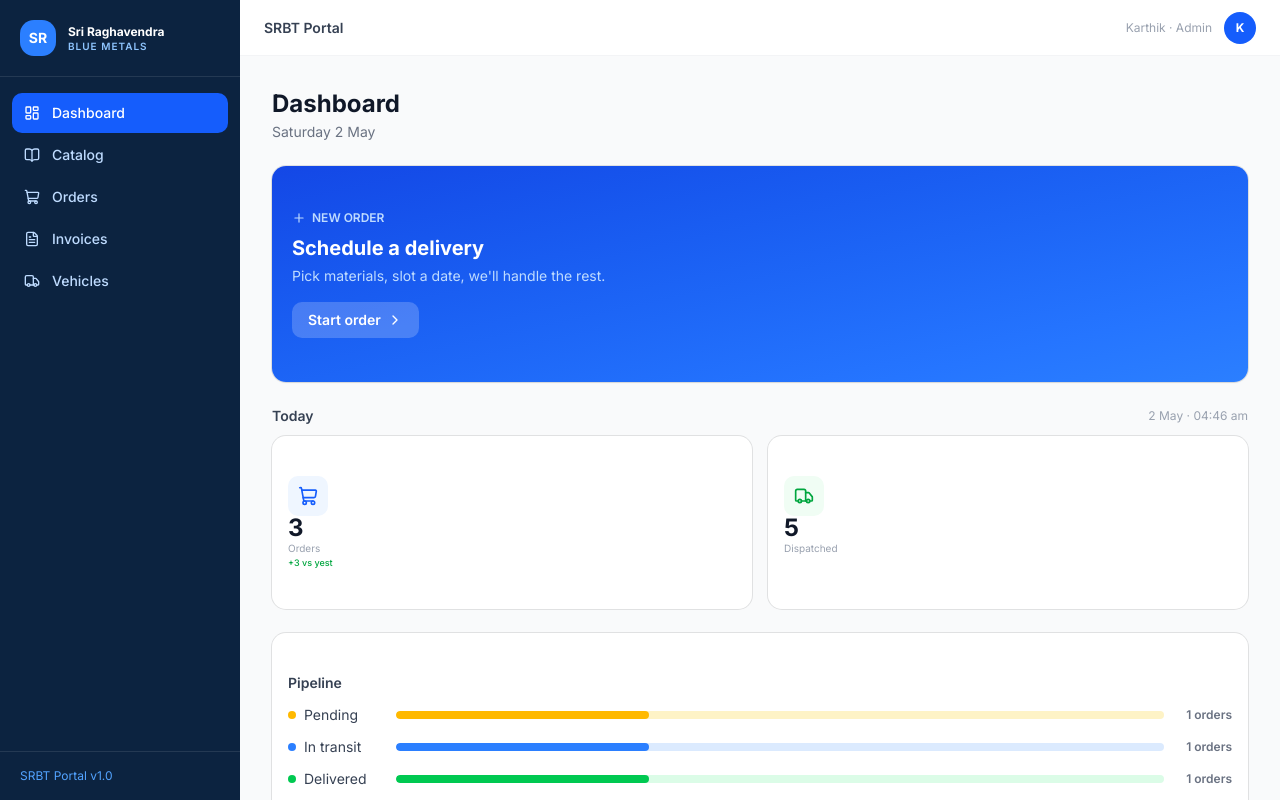
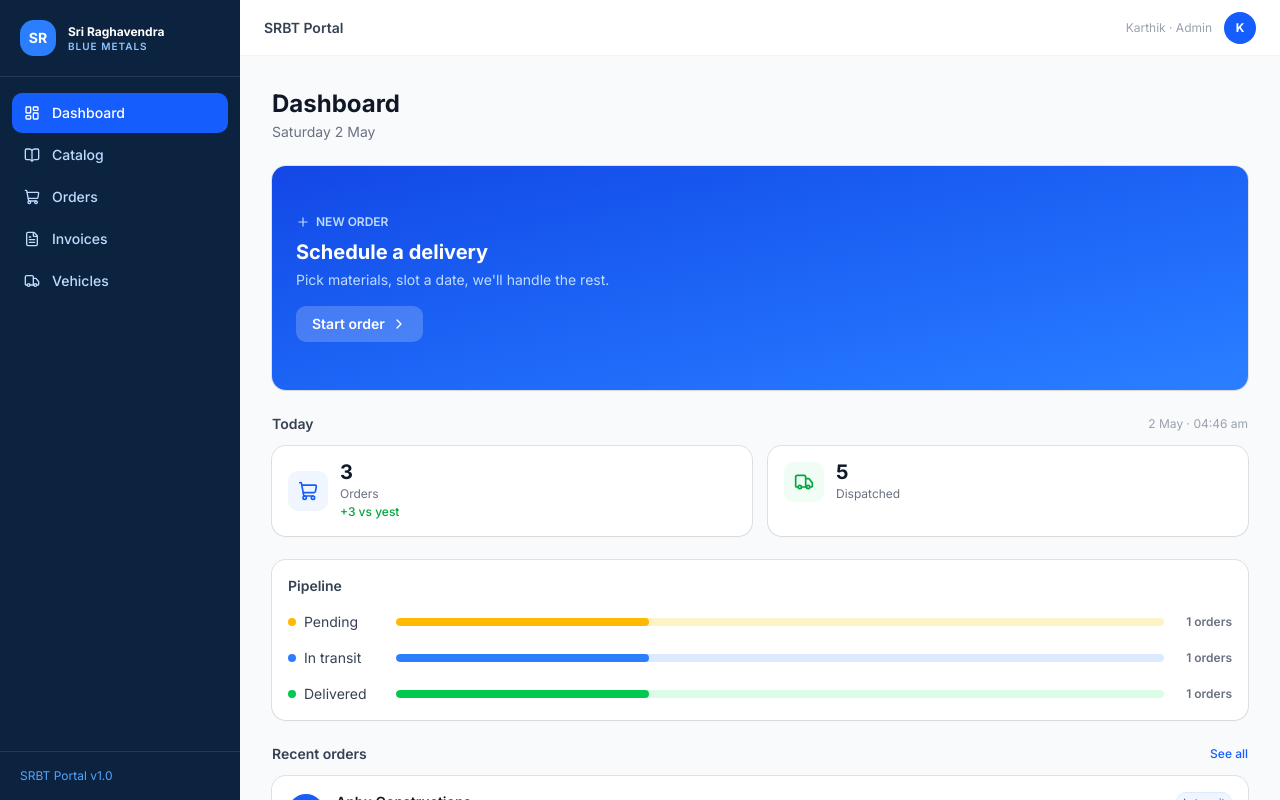
Before and after one commit to jayanth15/Srbt, a Next.js app in the folder frontend/: page /dashboard in a window 1280 px wide. Built offline with nearby package versions, Linux system fonts and the light colour scheme.

Commit message:
refactor(frontend): use shadcn Card components properly with size=sm instead of custom utility overrides

```diff
--- a/frontend/app/(dashboard)/dashboard/page.tsx
+++ b/frontend/app/(dashboard)/dashboard/page.tsx
@@ -1,7 +1,8 @@
 import Link from "next/link"
 import { AppHeader } from "@/components/shared/AppHeader"
 import { Badge } from "@/components/ui/badge"
-import { Card, CardContent } from "@/components/ui/card"
+import { Card, CardContent, CardHeader, CardTitle, CardDescription } from "@/components/ui/card"
+import { Button } from "@/components/ui/button"
 import { ShoppingCart, Truck, MapPin, ChevronRight, Plus } from "lucide-react"
 
 const stats = [
@@ -79,14 +80,14 @@ export default function DashboardPage() {
 
         {/* Hero CTA */}
         <Link href="/orders/new">
-          <Card className="bg-gradient-to-br from-blue-700 to-blue-500 border-0 cursor-pointer hover:shadow-lg transition-shadow overflow-hidden">
-            <CardContent className="p-5">
+          <Card className="bg-gradient-to-br from-blue-700 to-blue-500 border-0 cursor-pointer hover:shadow-lg transition-shadow overflow-hidden text-white">
+            <CardContent className="p-5 md:p-6">
               <span className="inline-flex items-center gap-1.5 text-xs font-semibold text-blue-200 mb-2">
                 <Plus className="w-3.5 h-3.5" /> NEW ORDER
               </span>
-              <h2 className="text-xl font-bold text-white mb-1">Schedule a delivery</h2>
+              <h2 className="text-xl font-bold mb-1">Schedule a delivery</h2>
               <p className="text-sm text-blue-200 mb-4">Pick materials, slot a date, we'll handle the rest.</p>
-              <div className="inline-flex items-center gap-1.5 bg-white/20 hover:bg-white/30 text-white text-sm font-semibold px-4 py-2 rounded-lg transition-colors">
+              <div className="inline-flex items-center gap-1.5 bg-white/20 hover:bg-white/30 text-sm font-semibold px-4 py-2 rounded-lg transition-colors">
                 Start order <ChevronRight className="w-4 h-4" />
               </div>
             </CardContent>
@@ -94,36 +95,38 @@ export default function DashboardPage() {
         </Link>
 
         {/* Stats */}
-        <div>
-          <div className="flex items-center justify-between mb-2.5">
+        <section>
+          <div className="flex items-center justify-between mb-3">
             <p className="text-sm font-semibold text-gray-700">Today</p>
             <p className="text-xs text-gray-400">
               {now.toLocaleDateString("en-IN", { day: "numeric", month: "short" })} · {now.toLocaleTimeString("en-IN", { hour: "2-digit", minute: "2-digit" })}
             </p>
           </div>
-          <div className="grid grid-cols-2 gap-2 md:gap-4">
+          <div className="grid grid-cols-2 gap-3 md:gap-4">
             {stats.map(({ icon: Icon, value, label, sub, iconBg, iconColor }) => (
-              <Card key={label} className="border-gray-100 shadow-none">
-                <CardContent className="p-2 md:p-4 flex items-center gap-2 md:block">
-                  <div className={`w-6 h-6 md:w-10 md:h-10 rounded-md md:rounded-lg ${iconBg} flex items-center justify-center shrink-0`}>
-                    <Icon className={`w-3 h-3 md:w-5 md:h-5 ${iconColor}`} />
+              <Card key={label} size="sm">
+                <CardContent className="flex items-center gap-3">
+                  <div className={`w-10 h-10 rounded-lg ${iconBg} flex items-center justify-center shrink-0`}>
+                    <Icon className={`w-5 h-5 ${iconColor}`} />
                   </div>
-                  <div className="min-w-0">
-                    <p className="text-lg md:text-2xl font-bold text-gray-900 leading-none">{value}</p>
-                    <p className="text-[10px] text-gray-400 mt-0.5 leading-tight">{label}</p>
-                    {sub && <p className="text-[9px] text-green-600 font-medium mt-0.5">{sub}</p>}
+                  <div>
+                    <p className="text-xl font-bold text-gray-900 leading-none">{value}</p>
+                    <p className="text-xs text-gray-500 mt-1">{label}</p>
+                    {sub && <p className="text-xs text-green-600 font-medium mt-0.5">{sub}</p>}
                   </div>
                 </CardContent>
               </Card>
             ))}
           </div>
-        </div>
+        </section>
 
         {/* Pipeline */}
-        <Card className="border-gray-100 shadow-none">
-          <CardContent className="p-4">
-            <p className="text-sm font-semibold text-gray-700 mb-3">Pipeline</p>
-            <div className="space-y-3">
+        <Card size="sm">
+          <CardHeader>
+            <CardTitle className="text-sm font-semibold text-gray-700">Pipeline</CardTitle>
+          </CardHeader>
+          <CardContent>
+            <div className="space-y-4">
               {pipeline.map(({ label, count, color, trackColor, value }) => (
                 <div key={label} className="flex items-center gap-3">
                   <div className="flex items-center gap-2 w-24 shrink-0">
@@ -141,8 +144,8 @@ export default function DashboardPage() {
         </Card>
 
         {/* Recent orders */}
-        <div>
-          <div className="flex items-center justify-between mb-2.5">
+        <section>
+          <div className="flex items-center justify-between mb-3">
             <p className="text-sm font-semibold text-gray-700">Recent orders</p>
             <Link href="/orders" className="text-xs text-blue-600 font-medium hover:underline">
               See all
@@ -151,8 +154,8 @@ export default function DashboardPage() {
           <div className="flex flex-col gap-3">
             {recentOrders.map((order) => (
               <Link key={order.orderId} href={`/orders/${order.orderId}`} className="block">
-                <Card className="border-gray-100 shadow-none hover:bg-gray-50 transition-colors cursor-pointer">
-                  <CardContent className="flex items-start gap-3 p-3">
+                <Card size="sm" className="hover:bg-gray-50 transition-colors cursor-pointer">
+                  <CardContent className="flex items-start gap-3">
                     <div className={`w-9 h-9 rounded-full ${order.avatarBg} flex items-center justify-center text-white text-xs font-bold shrink-0 mt-0.5`}>
                       {order.initials}
                     </div>
@@ -176,7 +179,7 @@ export default function DashboardPage() {
               </Link>
             ))}
           </div>
-        </div>
+        </section>
 
       </div>
     </div>
```
